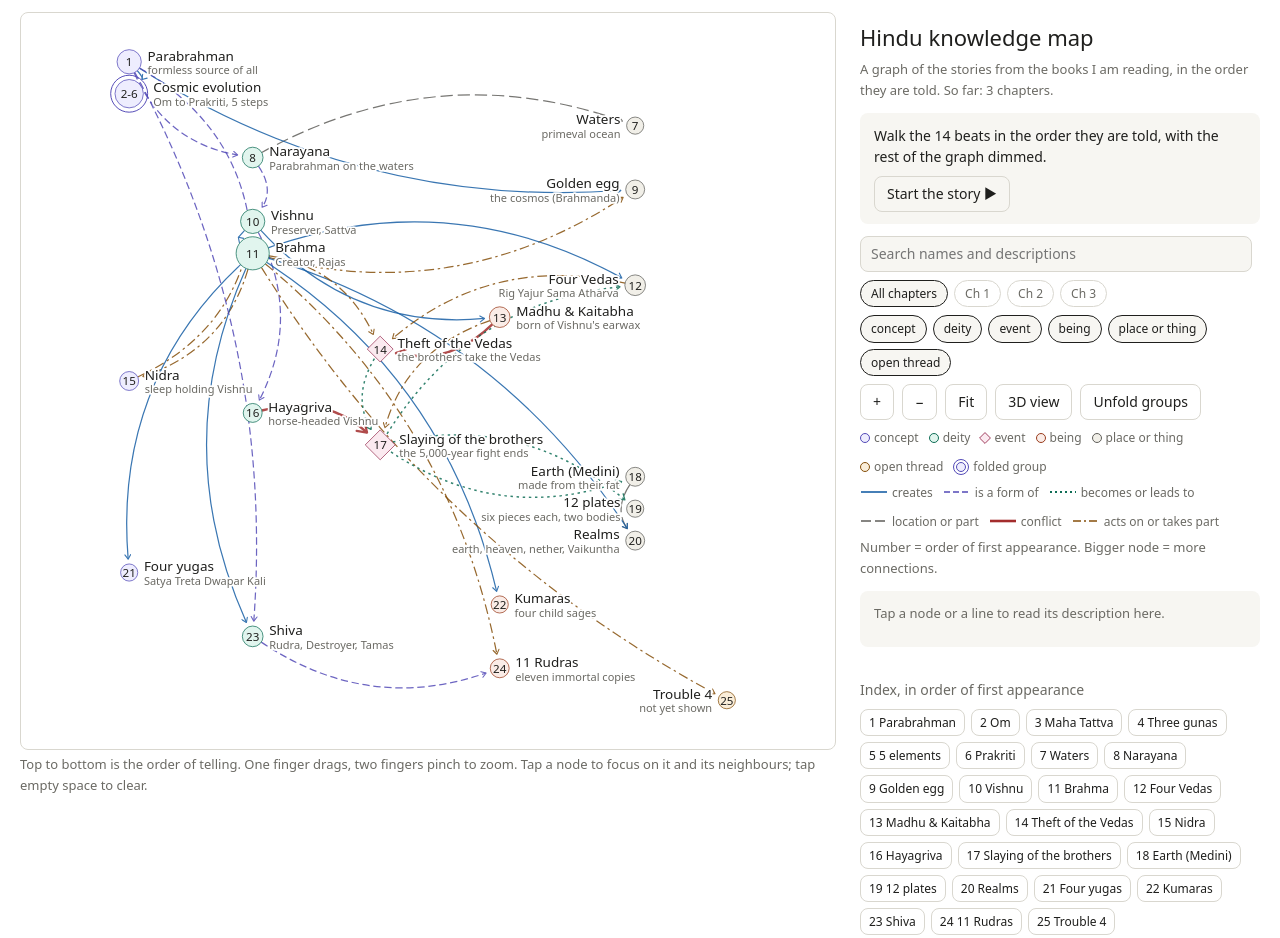
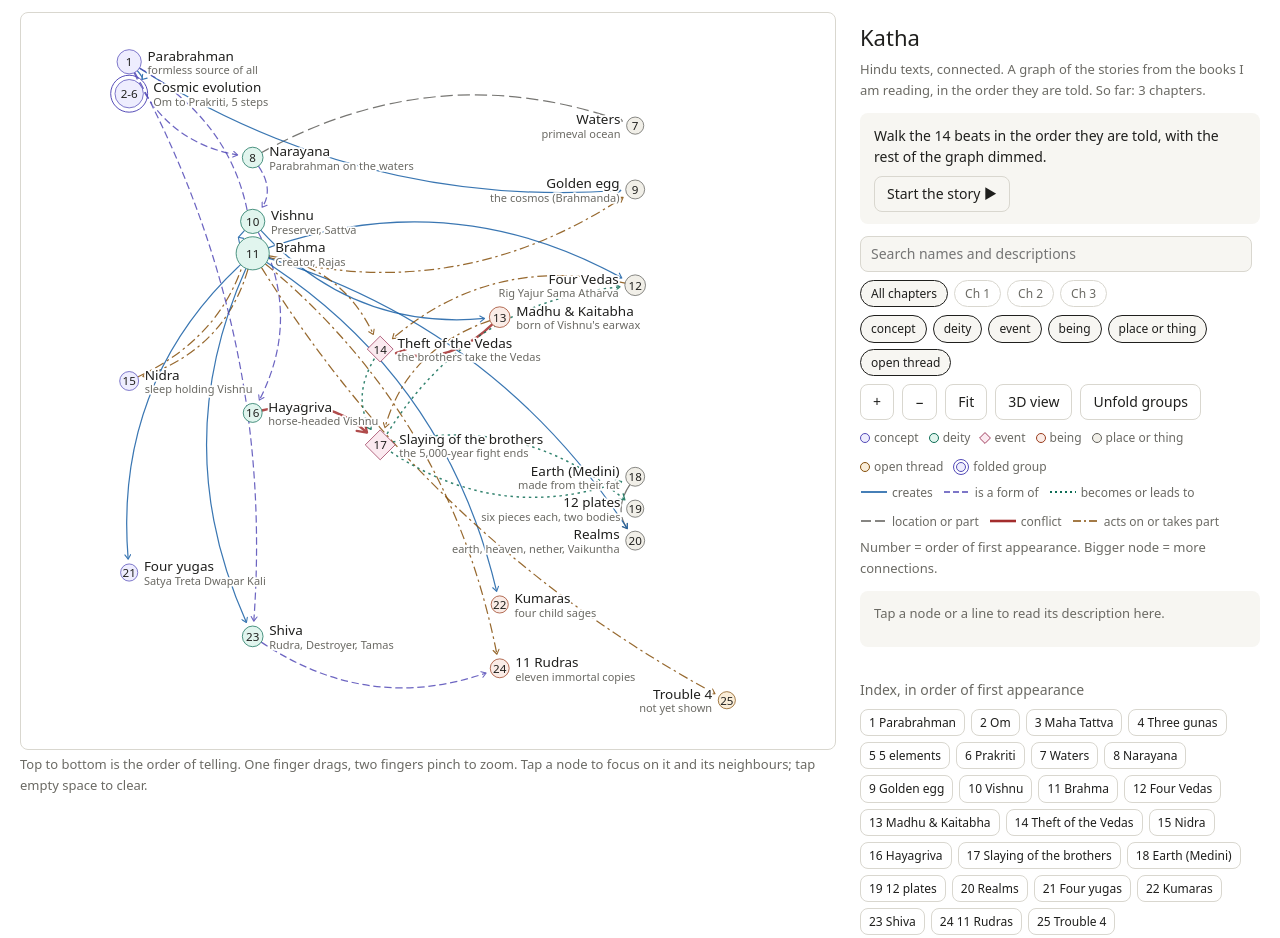
Before and after one commit to VedantKarpe/hindu-knowledge-map, a plain HTML site: page public/index.html in a window 1280 px wide. Shown: the top 938 px of the page. Drawn offline with Linux system fonts and the light colour scheme.

Commit message:
Rename site to Katha

```diff
--- a/public/data/graph.js
+++ b/public/data/graph.js
@@ -2,8 +2,8 @@
 // Keep the "window.GRAPH_DATA = " wrapper and the final semicolon.
 window.GRAPH_DATA = {
   "meta": {
-    "title": "Hindu knowledge map",
-    "subtitle": "A graph of the stories from the books I am reading, in the order they are told. So far: 3 chapters.",
+    "title": "Katha",
+    "subtitle": "Hindu texts, connected. A graph of the stories from the books I am reading, in the order they are told. So far: 3 chapters.",
     "credit": "Notes based on Mahagatha by Satyarth Nayak (HarperCollins). Summaries are in my own words. Page numbers refer to the book; an asterisk means the number is inferred. Chapters 1-3 so far.",
     "source": "Mahagatha (Nayak)",
     "showSources": false
--- a/public/index.html
+++ b/public/index.html
@@ -3,12 +3,12 @@
 <head>
 <meta charset="utf-8">
 <meta name="viewport" content="width=device-width, initial-scale=1">
-<title>Hindu knowledge map</title>
+<title>Katha</title>
 <link rel="stylesheet" href="style.css">
 </head>
 <body>
 <main>
-  <h1 id="title">Hindu knowledge map</h1>
+  <h1 id="title">Katha</h1>
   <p class="lede" id="lede">A rotatable graph of the stories from the books I am reading.</p>
 
   <section id="story" class="card" aria-live="polite"></section>
```
Also changed, not shown: 3 other files.
